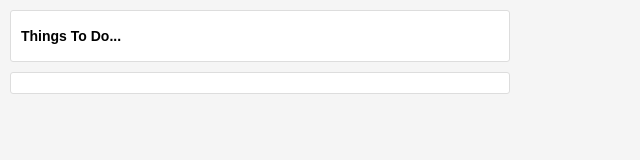
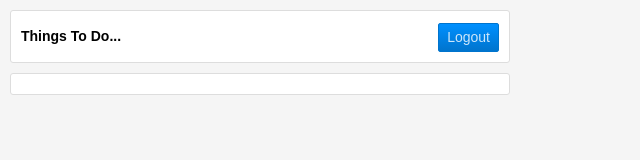
Before and after one commit to jonbnewman/todo-tutorial, a website: page index.html in a window 1280 px wide. Shown: the whole page, without its empty margins (0-640 px from the left). Drawn offline with Linux system fonts and the light colour scheme.

Commit message:
added logout button

```diff
--- a/index.html
+++ b/index.html
@@ -17,6 +17,9 @@
     <router module="MainRouter">
       <header>
         <div class="title">Things To Do...</div>
+
+        <!-- new $route bound link -->
+        <a href="/" data-bind="$route" class="logout button">Logout</a>
       </header>
       <main>
         <!-- HTML replaced with <outlet> -->
```
